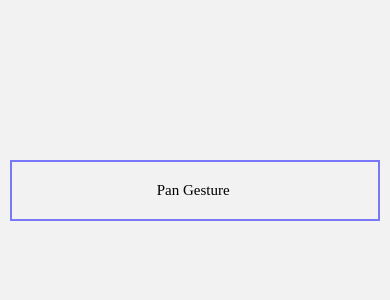
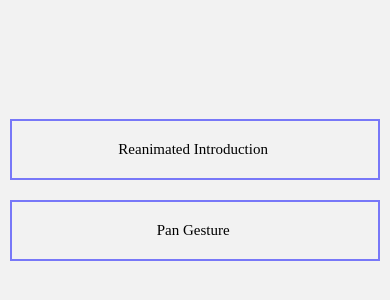
Before and after one commit to aliraza944/GameController, a React Native app: screen /Home in a window 390 px wide. Shown: the part 232-532 px from the top of the page. Built offline with nearby package versions, Linux system fonts and the light colour scheme.

Commit message:
Added Animation stack
- basic animation added
- Route selected for the navigation card

```diff
--- a/Components/NavigationCard/NavigationCard.tsx
+++ b/Components/NavigationCard/NavigationCard.tsx
@@ -34,6 +34,7 @@ export const styles = StyleSheet.create({
     borderWidth: 2,
     paddingHorizontal: 20,
     paddingVertical: 20,
+    marginVertical: 10,
   },
   button__text: {
     color: 'black',
--- a/Navigation/MainApp/MainApp.tsx
+++ b/Navigation/MainApp/MainApp.tsx
@@ -7,9 +7,11 @@ import {
 } from '@react-navigation/stack';
 import PanGesture from '../../Screens/PanGesture/PanGesture';
 import Home from '../../Screens/Home/Home';
+import Animations from '../../Screens/Animations/Animations';
 
 export type RootStack = {
   Home: undefined;
+  Animation: undefined;
   PanGesture: undefined;
 };
 export type Props = StackScreenProps<RootStack, 'Home'>;
@@ -24,6 +26,7 @@ function MainApp() {
   return (
     <Stack.Navigator initialRouteName="Home">
       <Stack.Screen name="Home" component={Home} options={HomeScreen} />
+      <Stack.Screen name="Animation" component={Animations} />
       <Stack.Screen name="PanGesture" component={PanGesture} />
     </Stack.Navigator>
   );
--- /dev/null
+++ b/Screens/Animations/Animations.tsx
@@ -0,0 +1,56 @@
+/* eslint-disable react/self-closing-comp */
+/* eslint-disable prettier/prettier */
+import {View, Text, StyleSheet} from 'react-native';
+import React, {useEffect} from 'react';
+import Animated, {
+  useAnimatedStyle,
+  useSharedValue,
+  withRepeat,
+  withSpring,
+  withTiming,
+} from 'react-native-reanimated';
+const SIZE = 100;
+export default function Animations() {
+  const progress = useSharedValue(0);
+  const scale = useSharedValue(0);
+  const radius = useSharedValue(0);
+  const rotate = useSharedValue(0);
+  const animatedStyle = useAnimatedStyle(() => {
+    return {
+      opacity: progress.value,
+      transform: [
+        {scale: scale.value},
+        {rotate: `${progress.value * Math.PI}rad`},
+      ],
+      borderRadius: radius.value,
+    };
+  }, []);
+
+  useEffect(() => {
+    progress.value = withRepeat(withSpring(1), -1, true);
+    scale.value = withRepeat(withSpring(2), -3, true);
+    radius.value = withTiming(20, {
+      duration: 4000,
+    });
+  }, []);
+
+  return (
+    <View style={styles.container__main}>
+      <Animated.View
+        style={[styles.container__square, animatedStyle]}></Animated.View>
+    </View>
+  );
+}
+
+const styles = StyleSheet.create({
+  container__main: {
+    flex: 1,
+    justifyContent: 'center',
+    alignItems: 'center',
+  },
+  container__square: {
+    width: SIZE,
+    height: SIZE,
+    backgroundColor: 'blue',
+  },
+});
--- a/Screens/Home/Home.tsx
+++ b/Screens/Home/Home.tsx
@@ -9,6 +9,12 @@ export default function Home({navigation, route}: Props) {
     <View style={styles.container__main}>
       <NavigationCard
         navigation={navigation}
+        path="Animation"
+        title={'Reanimated Introduction'}
+        route={route}
+      />
+      <NavigationCard
+        navigation={navigation}
         path="PanGesture"
         title={'Pan Gesture'}
         route={route}
```
